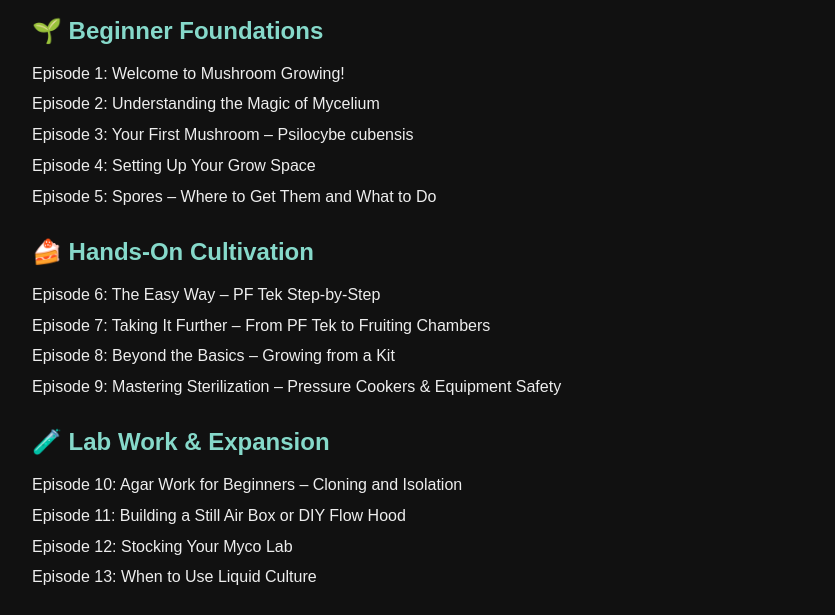
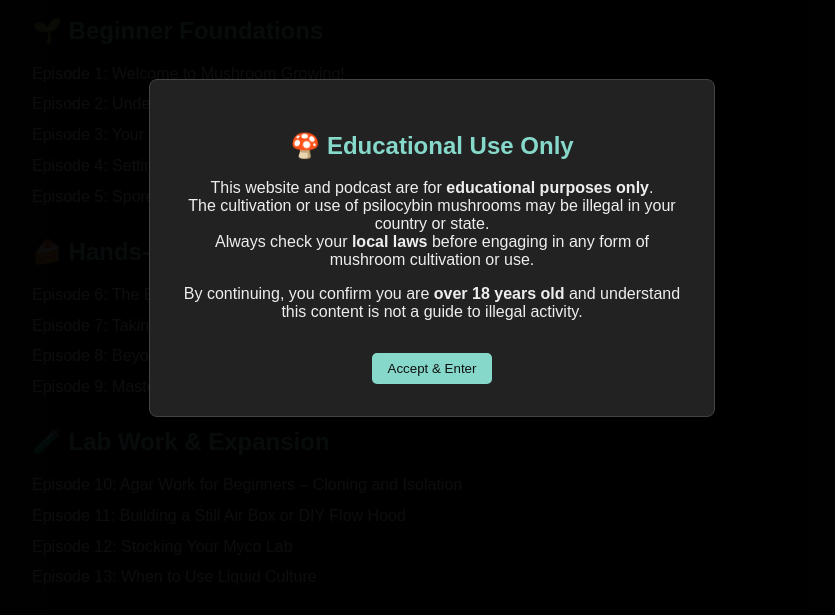
Before and after one commit to VoidandVeil/voidandveil.github.io, a plain HTML site: page index.html in a window 1280 px wide. Shown: the part 152-767 px from the top of the page, without its empty margins (208-1043 px from the left). Drawn offline with Linux system fonts and the light colour scheme.

Commit message:
Add files via upload

```diff
--- a/index.html
+++ b/index.html
@@ -11,9 +11,53 @@
     li { margin-bottom: 0.8rem; }
     .section { margin-bottom: 2rem; }
     .disclaimer, .license { font-size: 0.9em; color: #aaa; margin-top: 3rem; border-top: 1px solid #333; padding-top: 1rem; }
+
+    /* Terms popup styling */
+    #terms-overlay {
+      position: fixed;
+      top: 0; left: 0; right: 0; bottom: 0;
+      background: rgba(0, 0, 0, 0.95);
+      color: #eee;
+      display: flex;
+      justify-content: center;
+      align-items: center;
+      z-index: 9999;
+      padding: 2rem;
+    }
+
+    #terms-box {
+      background: #222;
+      padding: 2rem;
+      border: 1px solid #444;
+      border-radius: 8px;
+      max-width: 500px;
+      text-align: center;
+    }
+
+    #terms-box h2 { color: #86d9ca; }
+    #accept-btn {
+      background-color: #86d9ca;
+      color: #111;
+      padding: 0.5rem 1rem;
+      border: none;
+      border-radius: 5px;
+      margin-top: 1rem;
+      cursor: pointer;
+    }
   </style>
 </head>
 <body>
+  <div id="terms-overlay">
+    <div id="terms-box">
+      <h2>🍄 Educational Use Only</h2>
+      <p>This website and podcast are for <strong>educational purposes only</strong>.<br>
+      The cultivation or use of psilocybin mushrooms may be illegal in your country or state.<br>
+      Always check your <strong>local laws</strong> before engaging in any form of mushroom cultivation or use.</p>
+      <p>By continuing, you confirm you are <strong>over 18 years old</strong> and understand this content is not a guide to illegal activity.</p>
+      <button id="accept-btn">Accept & Enter</button>
+    </div>
+  </div>
+
   <h1>🍄 Psilocybin Mushroom Cultivation for Beginners</h1>
   <p><strong>Presented by Void & Veil</strong><br>
   A 23-episode educational podcast for the curious cultivator.</p>
@@ -93,5 +137,19 @@
       Creative Commons Attribution-NonCommercial 4.0 International License
     </a>.
   </div>
+
+  <script>
+    const overlay = document.getElementById("terms-overlay");
+    const btn = document.getElementById("accept-btn");
+
+    if (localStorage.getItem("accepted_terms") === "yes") {
+      overlay.style.display = "none";
+    }
+
+    btn.addEventListener("click", () => {
+      localStorage.setItem("accepted_terms", "yes");
+      overlay.style.display = "none";
+    });
+  </script>
 </body>
 </html>
```
